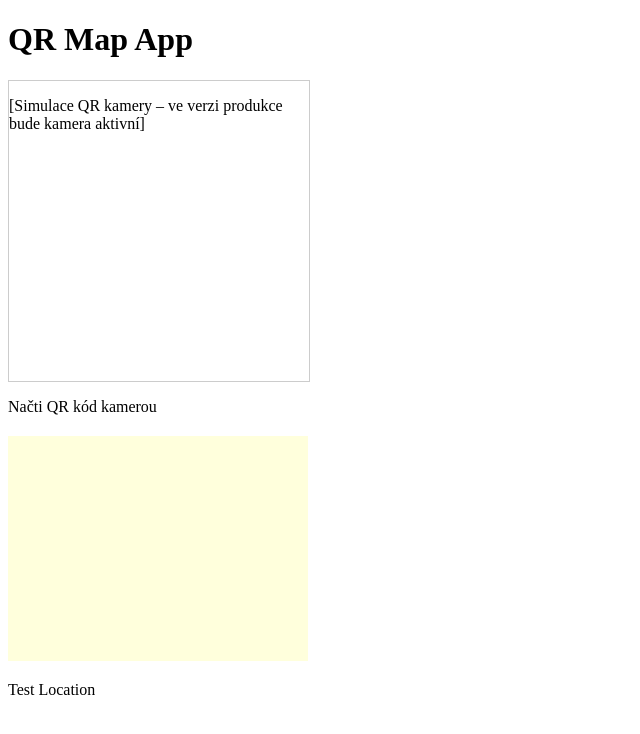
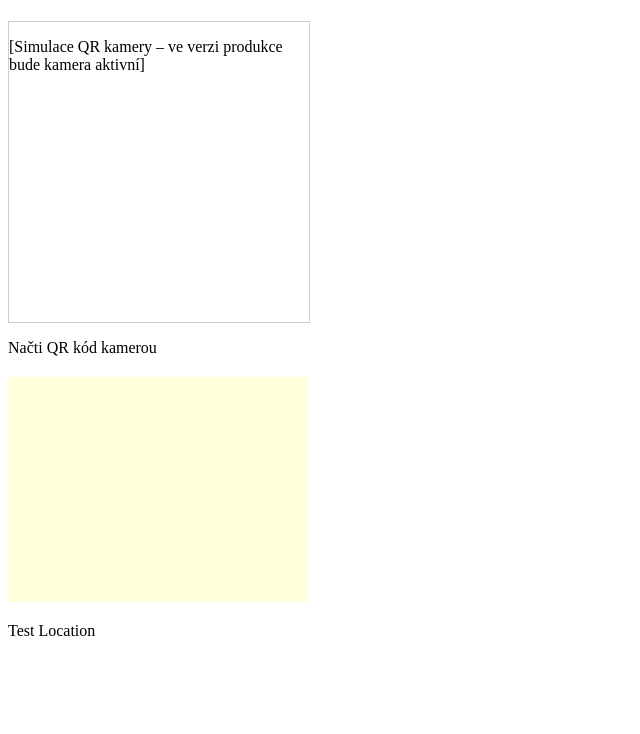
Before and after one commit to hudebniczek/ben10, a plain HTML site: page index.html in a window 1280 px wide. Shown: the whole page, without its empty margins (0-640 px from the left). Drawn offline with Linux system fonts and the light colour scheme.

Commit message:
Update index.html

```diff
--- a/index.html
+++ b/index.html
@@ -3,13 +3,13 @@
 <html lang="cs">
 <head>
   <meta charset="UTF-8" />
-  <title>QR Map App</title>
+  <title>benten</title>
   <meta name="viewport" content="width=device-width, initial-scale=1.0" />
   <link rel="manifest" href="manifest.json" />
   <script src="libs/html5-qrcode.min.js"></script>
 </head>
 <body>
-  <h1>QR Map App</h1>
+  <h1></h1>
   <div id="reader" style="width:300px;height:300px;border:1px solid #ccc;"></div>
   <p id="info">Načti QR kód kamerou</p>
   <div id="map-container" style="margin-top:20px;"></div>
```
